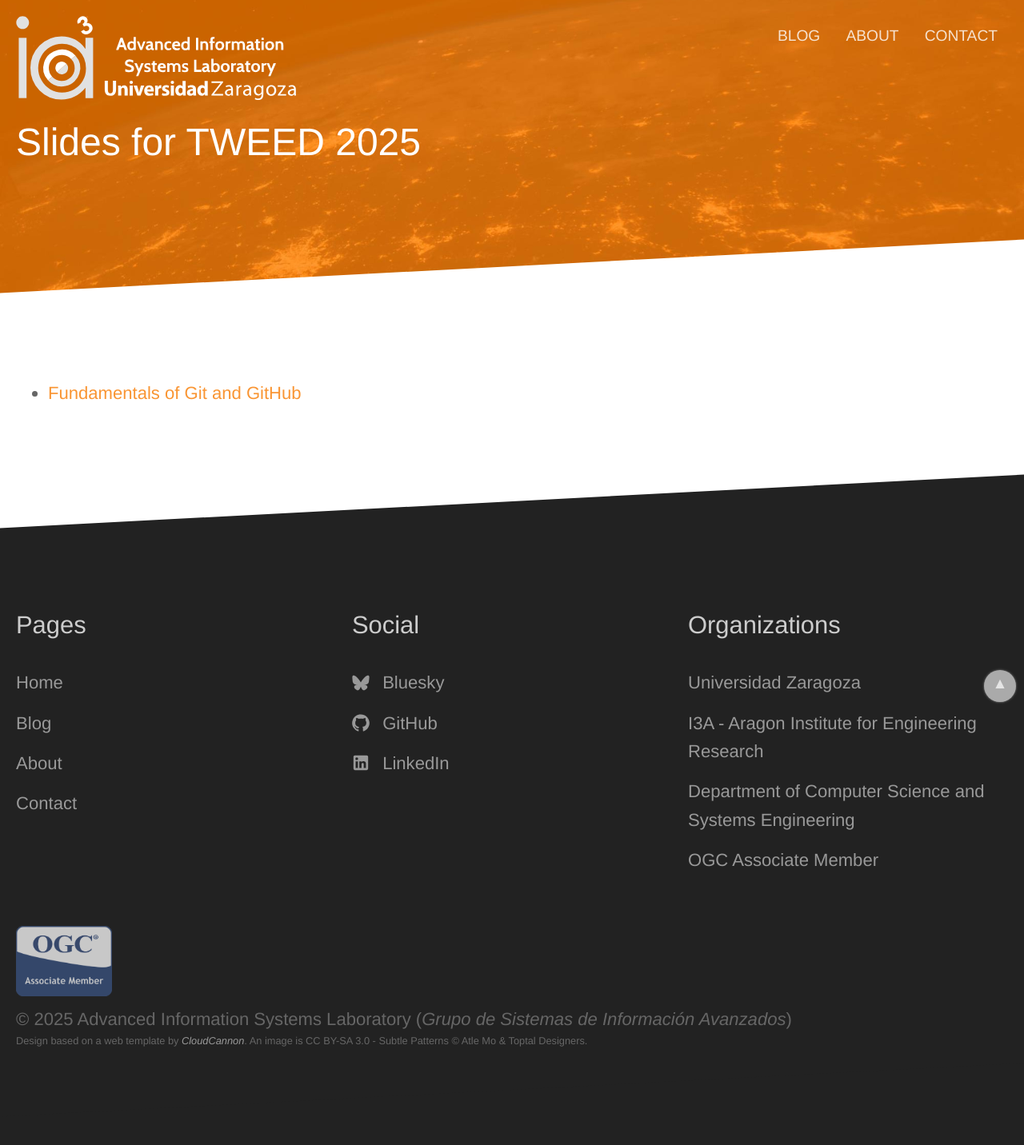
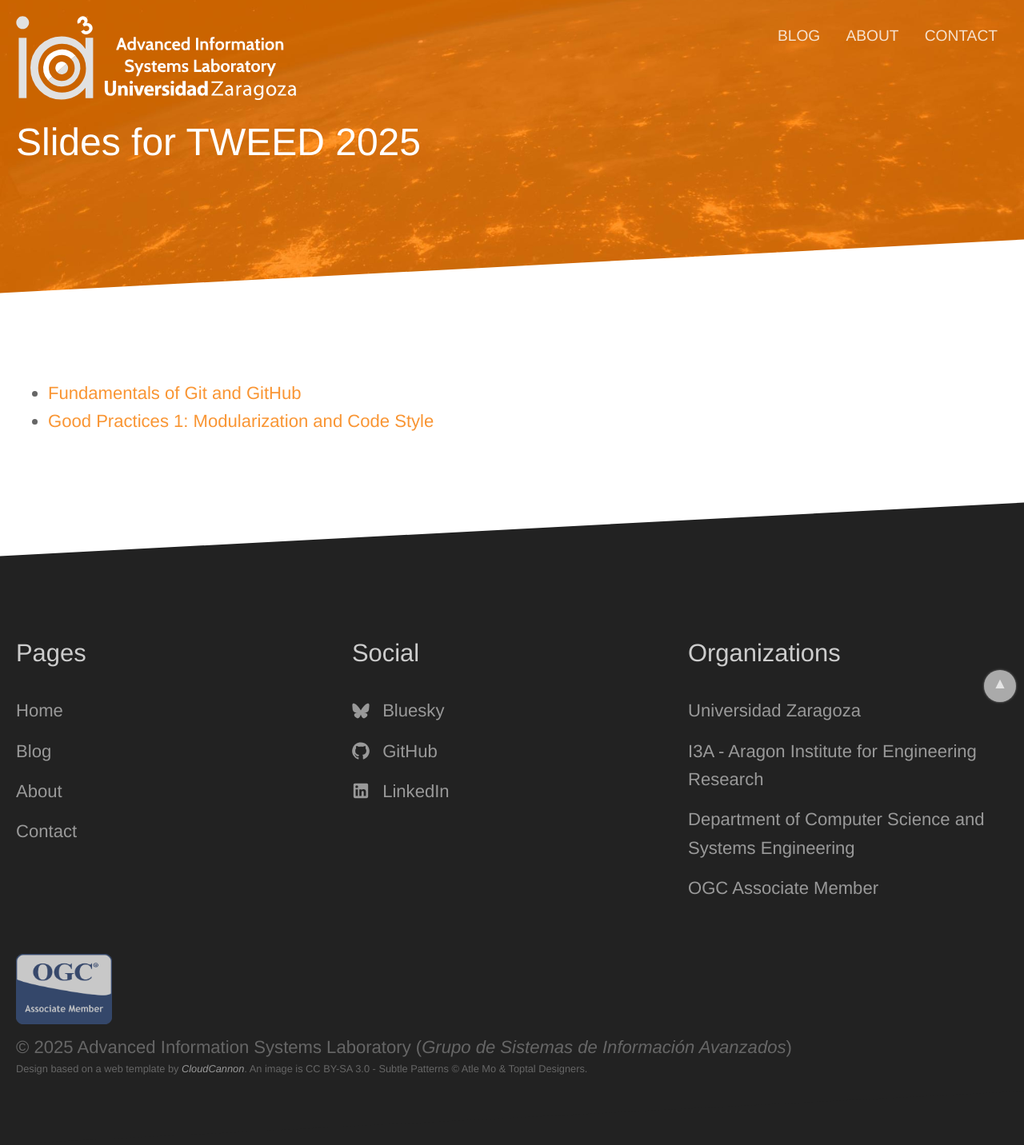
Before and after one commit to IAAA-Lab/IAAA-Lab.github.io, a Jekyll site: the page built from courses/2025-TWEED/index.md, in a window 1280 px wide. Shown: the whole page at 80% size. Built offline with Jekyll 4.4.1, drawn with Linux system fonts in a browser that asks for light colours; before the commit the page ends 1396 px from its top, so only the background shows below that.

Commit message:
Add modularization and code style PDF to TWEED course

```diff
--- a/courses/2025-TWEED/index.md
+++ b/courses/2025-TWEED/index.md
@@ -5,3 +5,4 @@ layout: post
 ---
 
 - [Fundamentals of Git and GitHub](FundGit.pdf)
+- [Good Practices 1: Modularization and Code Style](Modularization and Code Style.pdf)
```
Also changed, not shown: 1 other file.
